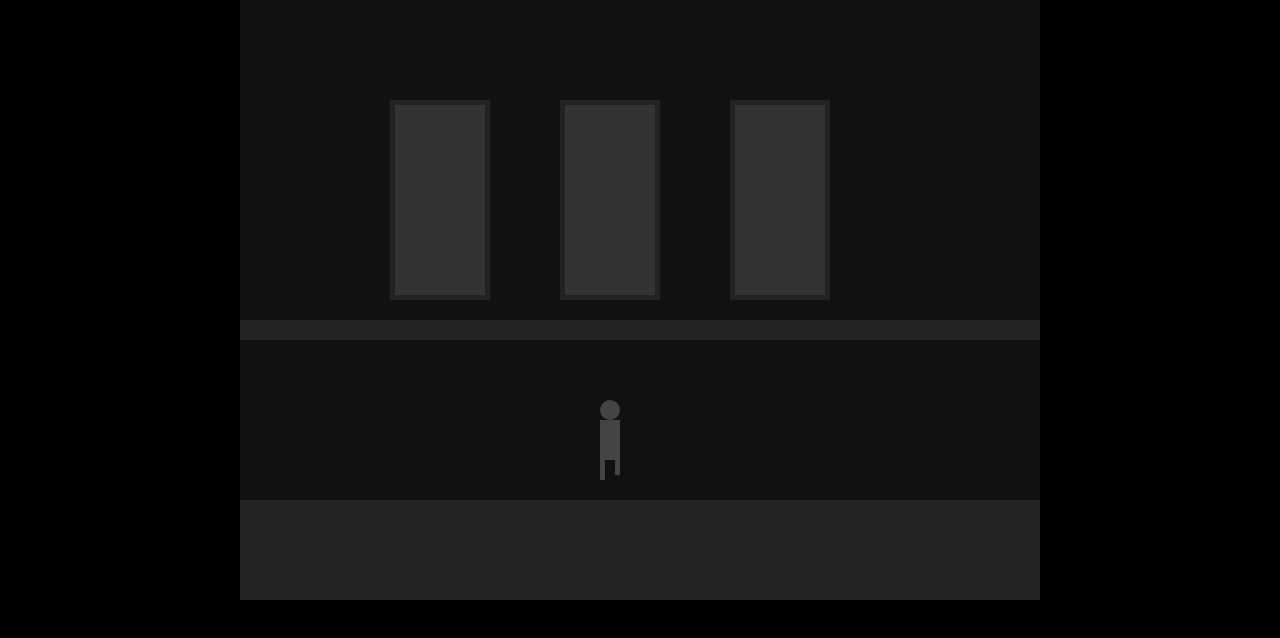
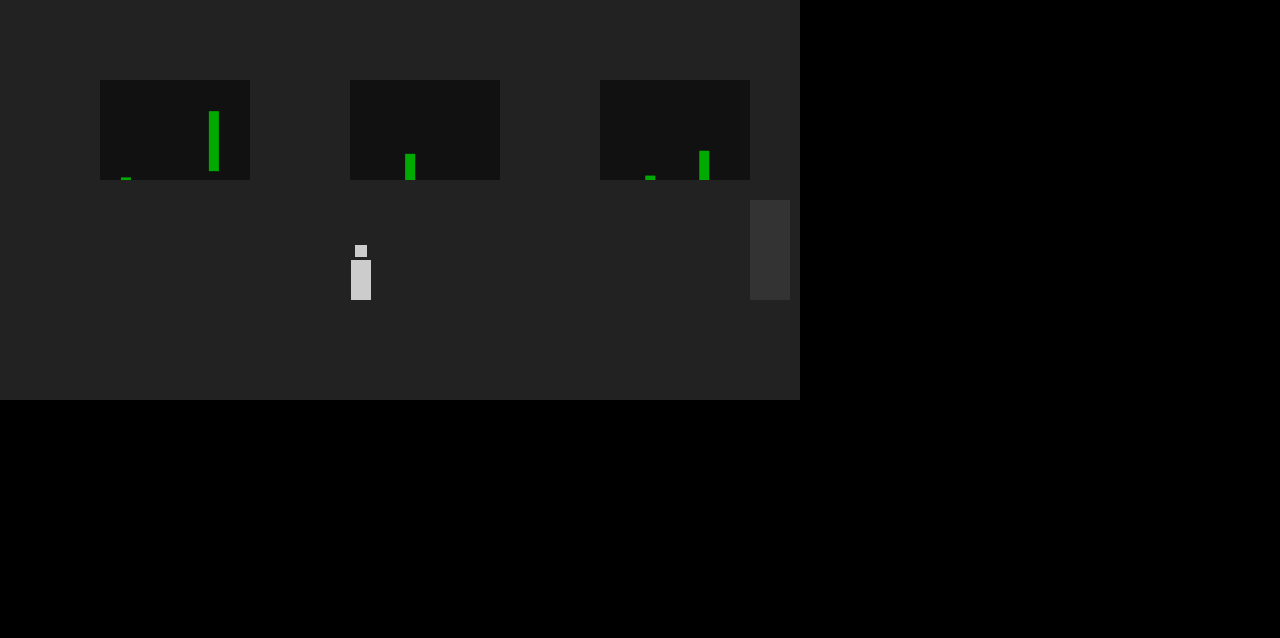
Before and after one commit to FSH101/DeadTrain, a plain HTML site: page draw.html in a window 1280 px wide. Drawn offline with Linux system fonts and the light colour scheme.

Commit message:
Update draw.html

```diff
--- a/draw.html
+++ b/draw.html
@@ -1,82 +1,124 @@
 <!DOCTYPE html>
 <html lang="ru">
 <head>
-  <meta charset="UTF-8">
-  <title>Тест вагона с человеком</title>
+  <meta charset="UTF-8" />
+  <title>Призрачная электричка — Переход</title>
   <style>
     body {
       margin: 0;
       background: black;
+      overflow: hidden;
     }
     canvas {
       display: block;
-      margin: 0 auto;
-      background: #111;
+      image-rendering: pixelated;
     }
   </style>
 </head>
 <body>
-  <canvas id="trainCanvas" width="800" height="600"></canvas>
+  <canvas id="trainCanvas" width="800" height="400"></canvas>
 
   <script>
-    const canvas = document.getElementById('trainCanvas');
-    const ctx = canvas.getContext('2d');
+    const canvas = document.getElementById("trainCanvas");
+    const ctx = canvas.getContext("2d");
 
-    let personX = 0;
+    const WIDTH = canvas.width;
+    const HEIGHT = canvas.height;
+
+    let personX = 50;
+    const personY = 300;
+    let doorOpen = false;
+    let fade = 0;
     let frame = 0;
 
-    function drawScene() {
-      ctx.clearRect(0, 0, canvas.width, canvas.height);
+    const trees = Array.from({length: 10}, (_, i) => ({
+      x: i * 150 + 200,
+      y: 100 + Math.random() * 100,
+      speed: 0.5 + Math.random() * 0.5
+    }));
 
-      // фон вагона
-      ctx.fillStyle = '#111';
-      ctx.fillRect(0, 0, canvas.width, canvas.height);
+    function drawBackground() {
+      // Стены
+      ctx.fillStyle = "#222";
+      ctx.fillRect(0, 0, WIDTH, HEIGHT);
 
-      // окна
-      for (let i = 0; i < 3; i++) {
-        ctx.fillStyle = '#222';
-        ctx.fillRect(150 + i * 170, 100, 100, 200);
-        ctx.fillStyle = '#333';
-        ctx.fillRect(155 + i * 170, 105, 90, 190);
+      // Окна
+      ctx.fillStyle = "#111";
+      ctx.fillRect(100, 80, 150, 100);
+      ctx.fillRect(350, 80, 150, 100);
+      ctx.fillRect(600, 80, 150, 100);
+
+      // Лес за окнами
+      ctx.save();
+      ctx.beginPath();
+      ctx.rect(100, 80, 150, 100);
+      ctx.rect(350, 80, 150, 100);
+      ctx.rect(600, 80, 150, 100);
+      ctx.clip();
+
+      for (const tree of trees) {
+        ctx.fillStyle = "#0a0";
+        ctx.fillRect(tree.x, tree.y, 10, 60);
       }
 
-      // пол и потолок
-      ctx.fillStyle = '#222';
-      ctx.fillRect(0, 320, canvas.width, 20); // потолок
-      ctx.fillRect(0, 500, canvas.width, 100); // пол
+      ctx.restore();
 
-      // человек (силуэт)
-      drawPerson(personX, 460);
+      // Дверь
+      if (!doorOpen) {
+        ctx.fillStyle = "#333";
+        ctx.fillRect(750, 200, 40, 100);
+      }
+    }
 
-      // движение
-      personX += 1.2;
-      if (personX > canvas.width + 20) {
-        personX = -50;
+    function drawPerson() {
+      ctx.fillStyle = "#ccc";
+      // Тело
+      ctx.fillRect(personX, personY - 40, 20, 40);
+      // Голова
+      ctx.fillRect(personX + 4, personY - 55, 12, 12);
+    }
+
+    function drawFade() {
+      if (fade > 0) {
+        ctx.fillStyle = `rgba(0, 0, 0, ${fade})`;
+        ctx.fillRect(0, 0, WIDTH, HEIGHT);
+      }
+    }
+
+    function update() {
+      // Движение леса
+      for (const tree of trees) {
+        tree.x -= tree.speed;
+        if (tree.x < 100) tree.x = 800 + Math.random() * 100;
       }
 
-      requestAnimationFrame(drawScene);
+      // Движение персонажа
+      if (personX < 740) {
+        personX += 1;
+      } else {
+        doorOpen = true;
+        fade += 0.01;
+        if (fade >= 1) {
+          // Здесь можно вызвать переход к следующему вагону
+        }
+      }
     }
 
-    function drawPerson(x, y) {
-      ctx.fillStyle = '#444';
-
-      // тело
-      ctx.fillRect(x, y - 40, 20, 40);
-
-      // голова
-      ctx.beginPath();
-      ctx.arc(x + 10, y - 50, 10, 0, Math.PI * 2);
-      ctx.fill();
-
-      // ноги (примитивная анимация ходьбы)
-      const legOffset = Math.sin(frame / 10) * 5;
-      ctx.fillRect(x, y, 5, 20);
-      ctx.fillRect(x + 15, y + legOffset, 5, 20);
-
-      frame++;
+    function render() {
+      ctx.clearRect(0, 0, WIDTH, HEIGHT);
+      drawBackground();
+      drawPerson();
+      drawFade();
     }
 
-    drawScene();
+    function loop() {
+      update();
+      render();
+      frame++;
+      requestAnimationFrame(loop);
+    }
+
+    loop();
   </script>
 </body>
 </html>
```
